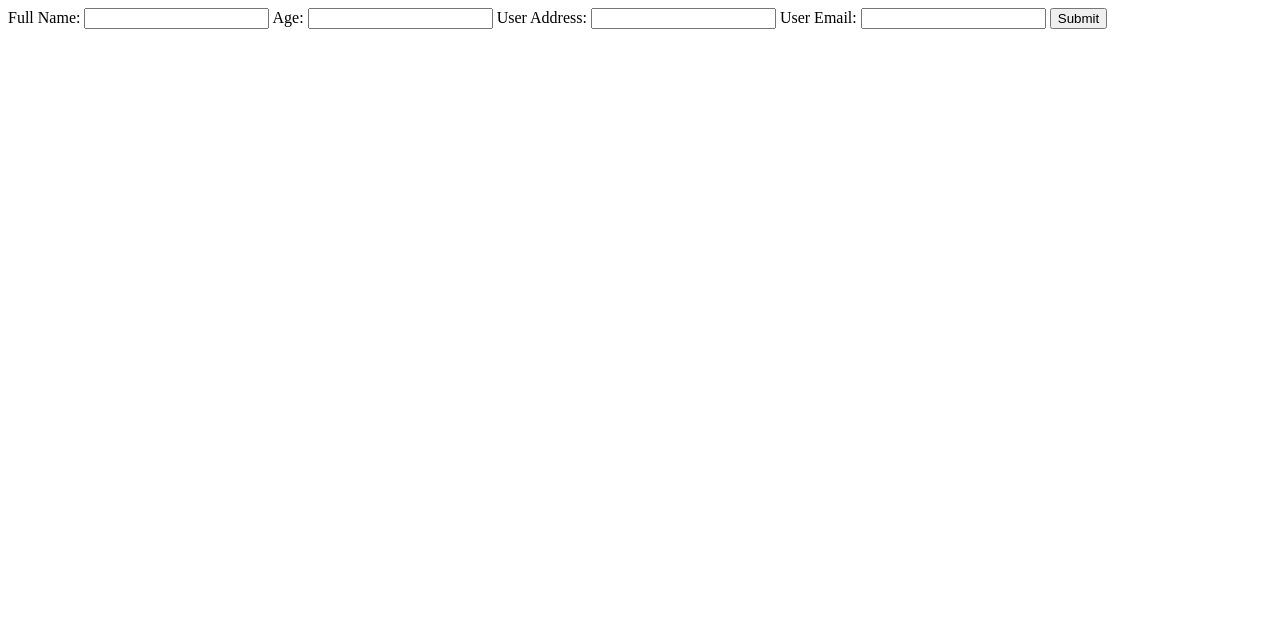
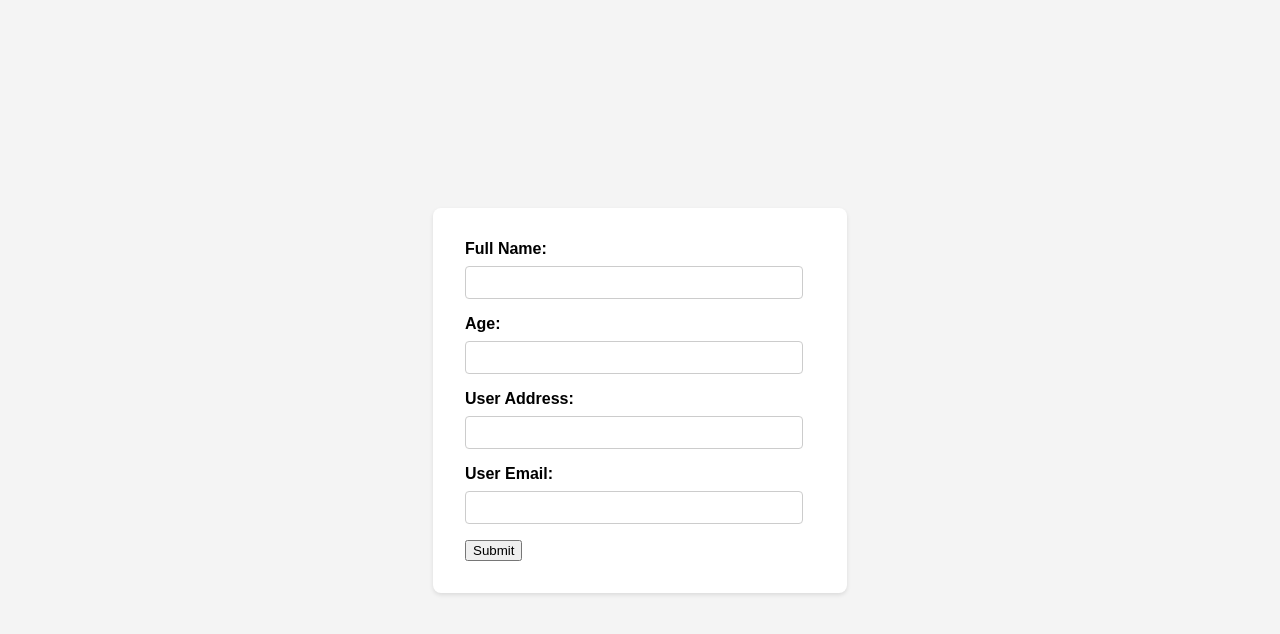
Before and after one commit to mehedi1256/docker-express, a website: page public/index.html in a window 1280 px wide. Drawn offline with Linux system fonts and the light colour scheme.

Commit message:
ui updated

```diff
--- a/public/index.html
+++ b/public/index.html
@@ -1,20 +1,32 @@
+<!DOCTYPE html>
 <html lang="en">
 <head>
     <meta charset="UTF-8">
     <meta name="viewport" content="width=device-width, initial-scale=1.0">
-    <title>for run docker</title>
+    <title>Add User</title>
+    <link rel="stylesheet" href="style.css">
 </head>
 <body>
+    <div class="form-container">
         <form action="/adduser" method="POST" target="_blank">
+            <div class="form-group">
                 <label for="fullName">Full Name:</label>
                 <input type="text" id="fullName" name="fullName" />
+            </div>
+            <div class="form-group">
                 <label for="age">Age:</label>
                 <input type="text" id="age" name="age" />
-        <label for="username">User Address:</label>
+            </div>
+            <div class="form-group">
+                <label for="address">User Address:</label>
                 <input type="text" id="address" name="address" />
+            </div>
+            <div class="form-group">
                 <label for="email">User Email:</label>
                 <input type="email" id="email" name="email" />
-        <button type="submit">Submit</button>
+            </div>
+            <button type="submit" class="submit-button">Submit</button>
         </form>
+    </div>
 </body>
 </html>
--- /dev/null
+++ b/public/style.css
@@ -0,0 +1,51 @@
+body {
+    font-family: sans-serif;
+    display: flex;
+    justify-content: center;
+    align-items: center;
+    min-height: 100vh;
+    margin: 0;
+    background-color: #f4f4f4;
+}
+
+.form-container {
+    background-color: #fff;
+    padding: 2rem;
+    border-radius: 8px;
+    box-shadow: 0 2px 4px rgba(0, 0, 0, 0.1);
+    width: 350px;
+}
+
+.form-group {
+    margin-bottom: 1rem;
+}
+
+label {
+    display: block;
+    margin-bottom: 0.5rem;
+    font-weight: bold;
+}
+
+input[type="text"],
+input[type="email"] {
+    width: calc(100% - 12px); /* Adjust for padding and border */
+    padding: 8px;
+    border: 1px solid #ccc;
+    border-radius: 4px;
+    box-sizing: border-box;
+}
+
+.button.submit-button {
+    background-color: #007bff;
+    color: white;
+    padding: 10px 15px;
+    border: none;
+    border-radius: 4px;
+    cursor: pointer;
+    width: 100%;
+    font-size:1em;
+}
+
+.button.submit-button:hover {
+    background-color: #0056b3;
+}
```
Lines whose indentation alone changed are shown as unchanged.
